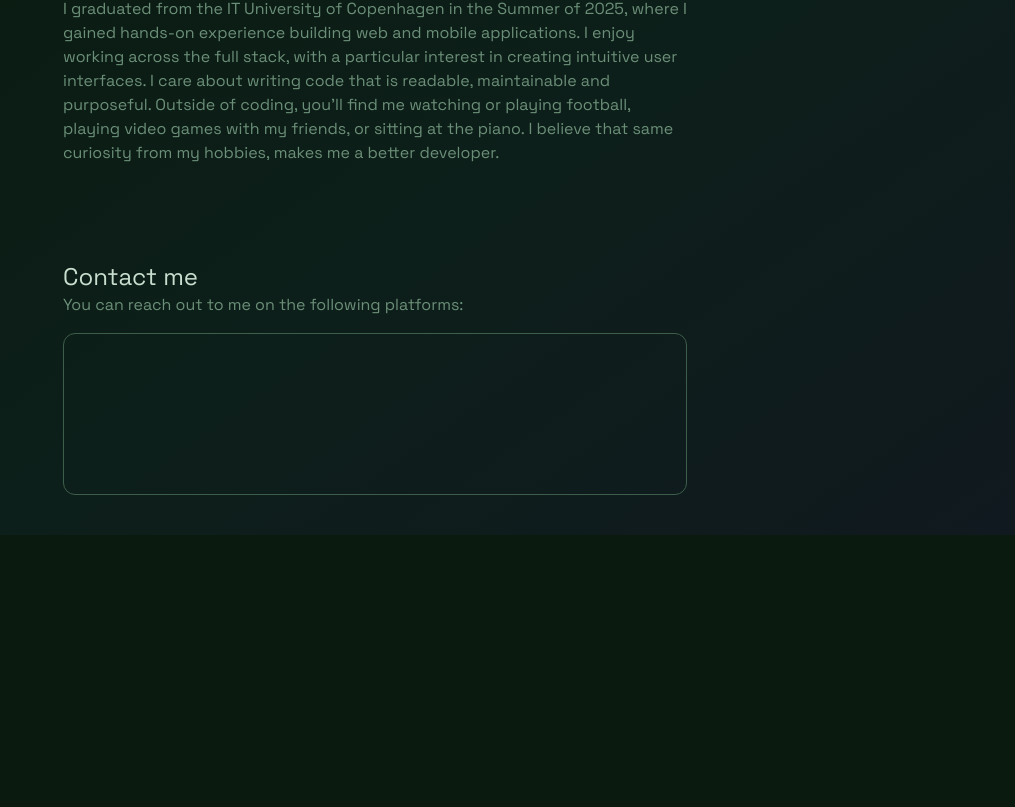
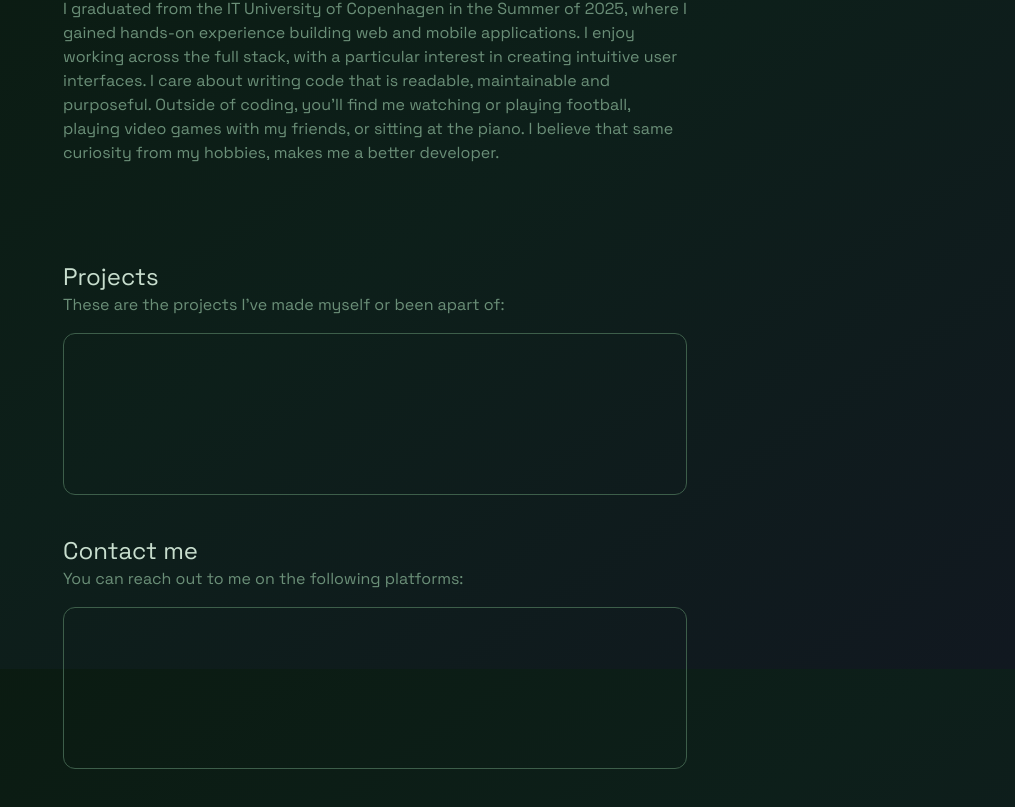
Before and after one commit to CasperPilgaard/portfolio, a Next.js app: page / in a window 1280 px wide. Shown: the part 931-1738 px from the top of the page, without its empty margins (265-1280 px from the left). Before the commit the page ends 1466 px from the top, so only its background shows below. Built offline with nearby package versions, Linux system fonts and the light colour scheme.

Commit message:
Added projects section to portfolio

```diff
--- a/app/components/Navigation.tsx
+++ b/app/components/Navigation.tsx
@@ -34,7 +34,7 @@ export default function Navigation() {
                     </Button>
 
                     <Button
-                        onClick={() => scrollToSection('about')}
+                        onClick={() => scrollToSection('projects')}
                         className=""
                         >Projects
                     </Button>
--- /dev/null
+++ b/app/components/Projects.tsx
@@ -0,0 +1,13 @@
+export default function Projects() {
+
+    return(
+        <>
+            <h2 className="text-2xl text-c-heading">Projects</h2>
+            <p className="text-c-body mb-4">These are the projects I've made myself or been apart of:</p>
+
+            <div className="w-full p-20 border-1 rounded-xl border-c-muted mb-10">
+            </div>
+
+        </>
+    )
+}
--- a/app/page.tsx
+++ b/app/page.tsx
@@ -2,6 +2,7 @@ import About from "./components/About";
 import Contact from "./components/Contact";
 import Intro from "./components/Intro";
 import Navigation from "./components/Navigation";
+import Projects from "./components/Projects";
 
 export default function Home() {
   return (
@@ -17,6 +18,10 @@ export default function Home() {
           <About />
         </section>
 
+        <section id="projects">
+          <Projects/>
+        </section>
+
         <section className="" id="contact">
           <Contact/>
         </section>
```
